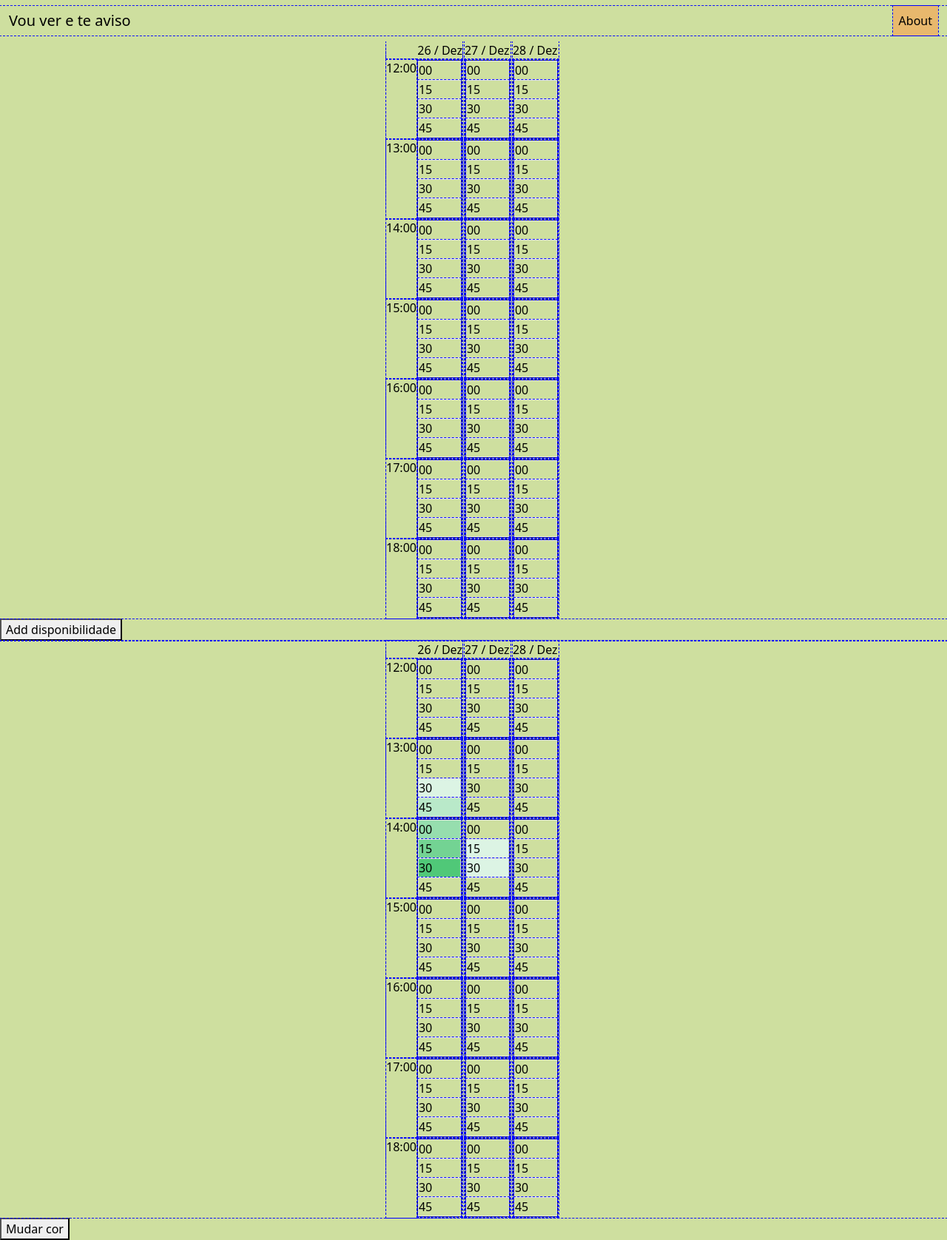
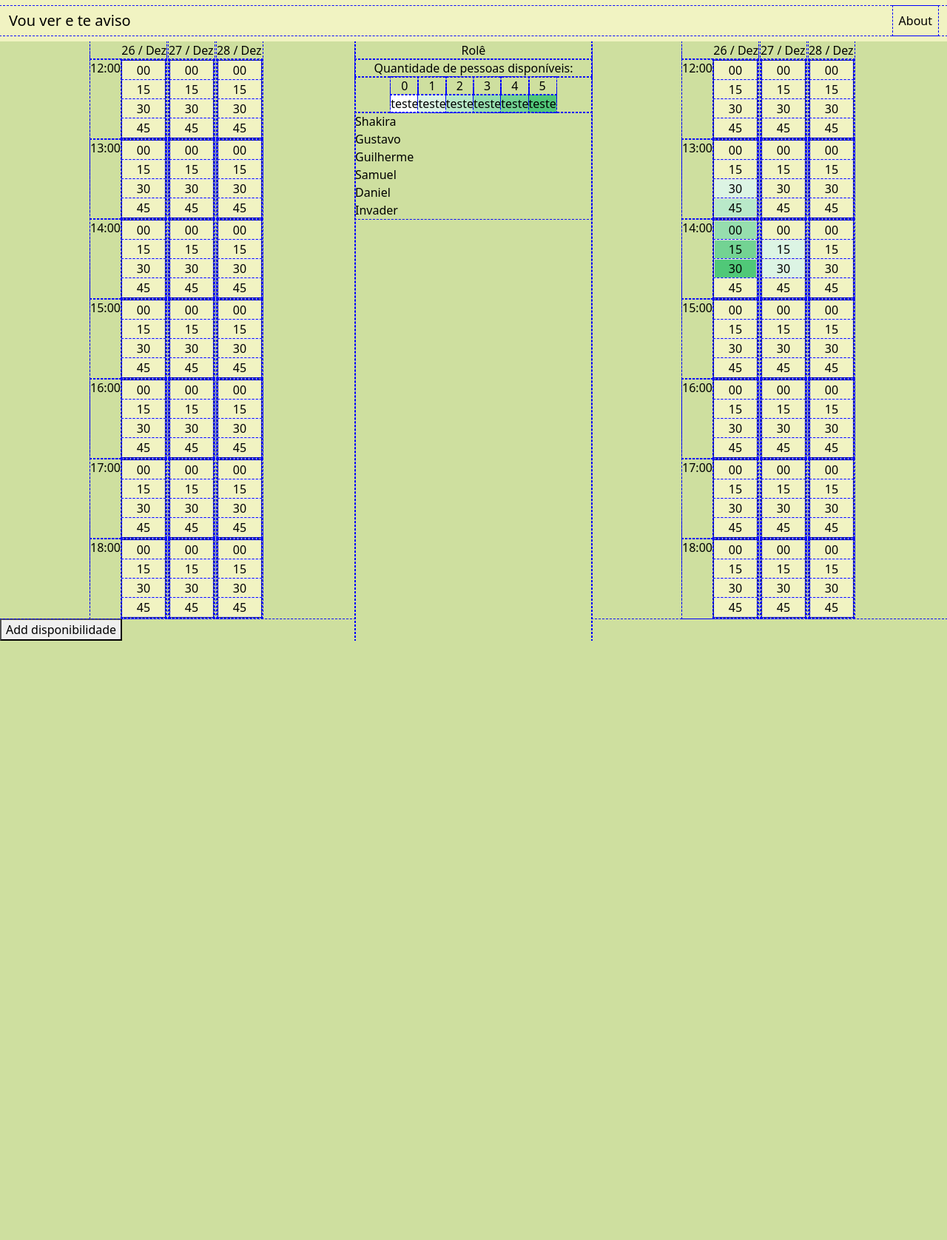
Before and after one commit to GabrielGRR/VouVerTeAviso, a Flask app: page /10 in a window 1280 px wide. Shown: the whole page at 74% size. After the commit the page ends 866 px from the top, so only its background shows below. Run offline with Flask 3, Linux system fonts and the light colour scheme; data comes from the database, SQL or seed files in the repository; both versions use the stored data as it was after the commit.

Commit message:
ADD implementação div central event

```diff
--- a/static/event.js
+++ b/static/event.js
@@ -1,7 +1,10 @@
-console.log('event.js')
-
 // todos os horários disponíveis estão dentro deste elemento
 const box_divs = document.querySelectorAll('.min_box');
+
+const original_color = 'rgb(80, 200, 120)';
+
+let max_users = 0;
+var percent = 0;
 
 // todos os elementos escutam evento de clique
 box_divs.forEach(function(element) {
@@ -75,9 +78,6 @@ function add_user_times_to_db(){
     });
 };
 
-let max_users = 0;
-var percent = 0;
-
 fetch(`/get_users-time?Id_event=${window.location.pathname.slice(1)}`)
                 .then(response => response.json())
                 .then(data => {
@@ -122,14 +122,15 @@ function populate_colors(users_current_times){
     });
     console.log("max users are:", max_users);
     percent = 100/max_users;
-    populate_colors_on_divs();
+    populate_colors_on_divs(max_users);
+    create_color_divs_comparison(max_users);
 };
 
 // como terá uma 'régua' mostrando a quantidade de pessoas por dia, mudar para valor full
 // possivlmente terá um loop criando divs dentro do display flex da régua
 // deixar salvo a cor "máxima", ir aumentando percent
 
-function populate_colors_on_divs(){
+function populate_colors_on_divs(max_users){
     const users_divs = document.querySelectorAll('div[users_quantity]');
     users_divs.forEach(function(element){
         let users_quantity = Number(element.getAttribute('users_quantity'))
@@ -143,6 +144,31 @@ function populate_colors_on_divs(){
         }
     });
 };
+
+function create_color_divs_comparison(max_users){
+    const ruler_divs = document.getElementById('container_regua_temp');
+
+    for(let i=0;i<max_users+1;i++){
+        var ruler_qtt = document.createElement("div");
+        ruler_qtt.textContent = i;
+        ruler_qtt.classList.add("ruler_qtt"); // Adiciona uma classe à div
+
+        var element = document.createElement("div");
+        element.id = 'color'+i;
+        element.textContent = "teste";
+        element.style.backgroundColor = "white";
+
+        var ruler_container = document.createElement("div");
+        ruler_container.appendChild(ruler_qtt);
+        ruler_container.appendChild(element);
+
+        ruler_divs.appendChild(ruler_container);
+        let shade_amount = max_users-i;
+        shadeRGBColor_div(element, shade_amount);
+    }
+}
+
+
 
 // Clareia a cor de uma div
 function shadeRGBColor_div(div_element, difference) {
@@ -165,39 +191,3 @@ function shadeRGBColor_div(div_element, difference) {
     div_element.style.backgroundColor = "rgb(" + newR + "," + newG + "," + newB + ")";
     console.log('local percent',local_percent)
 }
-
-
-
-
-// teste1_element = document.getElementById("teste1");
-// let teste1_color = window.getComputedStyle(teste1_element).backgroundColor;
-
-// linear shading, se eu usar teste1_color ficará logarítmica
-const original_color = 'rgb(80, 200, 120)';
-// document.getElementById("teste1").style.backgroundColor = original_color;
-
-// caso a pessoa adicionar +1 no dia com máximo de pessoas, refazer a conta
-// rodar função populate_colors_on_divs quando a pessoa responder o nome dela?
-
-// Clareia a cor de uma div
-function shadeRGBColor() {
-
-    console.log("maxxx users are:", max_users);
-    console.log(percent)
-    var f = original_color.slice(4, -1).split(","),
-        t = percent < 0 ? 0 : 255,
-        p = percent < 0 ? percent * -1 : percent,
-        R = parseInt(f[0]),
-        G = parseInt(f[1]),
-        B = parseInt(f[2]);
-
-    var newR = Math.round((t - R) * (p / 100)) + R;
-    var newG = Math.round((t - G) * (p / 100)) + G;
-    var newB = Math.round((t - B) * (p / 100)) + B;
-
-    document.getElementById("teste1").style.backgroundColor = "rgb(" + newR + "," + newG + "," + newB + ")";
-    teste1_color = document.getElementById("teste1").style.backgroundColor;
-    percent+=percent;
-
-    console.log(teste1_color)
-}
--- a/static/styles.css
+++ b/static/styles.css
@@ -2,16 +2,17 @@
     text-align: center;
 }
 
-.div_2 {
+.div_2, .navbar {
   flex: 1;
   text-align: center;
+  background-color: #F1F3C2 !important;
 }
 
 .scrollspy-example{
   overflow: scroll;
   max-height: 50vh;
   overflow-x: hidden;
-  background-color: #CEDF9F !important;
+  background-color: #F1F3C2 !important;
 }
 
 .select_time{
@@ -22,7 +23,7 @@
 }
 
 .cabecalho{
-  background-color: #F1F3C2;
+  background-color: #F1F3C2 !important;
 }
 
 .p-3{
@@ -66,6 +67,7 @@
   display: flex;
   align-items: center;
   margin-bottom: 10px;
+  background-color: #CEDF9F;
 }
 
 .dia_semana{
@@ -87,6 +89,7 @@
   display: flex;
   flex-wrap: nowrap;
   flex: 1;
+  background-color: #CEDF9F;
 }
 
 .day {
@@ -164,7 +167,8 @@
 
 .minute{
   width: 58px;
-  /* background-color: rgba(112, 112, 112, 0.219); */
+  text-align: center;
+  background-color: #F1F3C2
 }
 
 .hour_selected {
@@ -184,11 +188,36 @@
   text-align: right;
 }
 
+.div_container{
+  display:flex
+}
+
+.div1, .div3{
+  flex:3
+}
+
+.div2{
+  flex:2;
+  display:flex;
+  flex-direction: column;
+}
+
+.event_name, .qtd_pessoas, .ruler_qtt{
+  text-align: center;
+}
+
+.container_regua_temp{
+  display:flex;
+  justify-content: center;
+  align-items: center;
+}
+
+
 div {
   outline: 1px dashed blue; /* Dashed blue outline */
 }
 
-body, header, .navbar{
+body, header{
   background-color: #CEDF9F !important;
   color:black;
 }
--- a/templates/event.html
+++ b/templates/event.html
@@ -31,7 +31,7 @@
 
                     <!--NavBar item ABOUT-->
                     <li class="nav-item">
-                        <a class="nav-link active" aria-current="page" href="/about" id="about">About</a>
+                        <a class="nav-link" aria-current="page" href="/about" id="about">About</a>
                     </li>
 
                     </ul>
@@ -47,7 +47,7 @@
 
 
             <!-- Div 2 -->
-            <div class="div2">
+            <div class="div1">
 
                 <div class="days-event-container">
 
@@ -122,8 +122,35 @@
                 <button id="add_hrs_db" onclick="add_user_times_to_db()">Add disponibilidade</button>
             </div>
 
+            <!-- MIDDLE PANEL -->
+            <div id="middle_panel" class="div2">
+                <div id="nome_do_evento" class="event_name">
+                    {{ name_event }}
+                </div>
+
+                <div id="regua_temperatura">
+                    <div id="texto_qtd_pessoas" class="qtd_pessoas">
+                        Quantidade de pessoas disponíveis:
+                    </div>
+                    <div id="container_regua_temp" class="container_regua_temp">
+
+                    </div>
+                </div>
+
+                <div id="nomes_usuarios">
+                    Shakira<br>
+                    Gustavo<br>
+                    Guilherme<br>
+                    Samuel<br>
+                    Daniel<br>
+                    Invader
+
+                </div>
+
+            </div>
+
             <!-- RIGHT PANEL -->
-            <div id="teste1" class="div1">
+            <div id="teste1" class="div3">
 
                 <div class="days-event-container">
 
@@ -194,9 +221,6 @@
                     {% endfor %}
                     {% endif %}
                 </div>
-
-                <button id="color_test" onclick="shadeRGBColor()">Mudar cor</button>
-
             </div>
     </main>
 
--- a/templates/index.html
+++ b/templates/index.html
@@ -98,7 +98,7 @@
                 <div id="white_space_mes" class="month">
 
                 </div>
-                <div class="days">
+                <div class="days" style="background-color: #F1F3C2;">
                   <div class="dia_semana" id="dia_semana">D</div>
                   <div class="dia_semana" id="dia_semana">S</div>
                   <div class="dia_semana" id="dia_semana">T</div>
```
Also changed, not shown: Anotações/toques finais.txt (+8 -4 lines), events_db.db.
